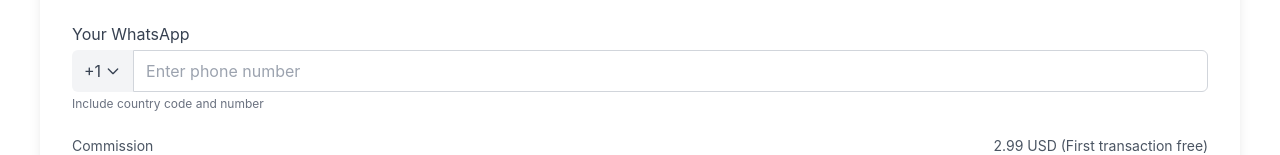
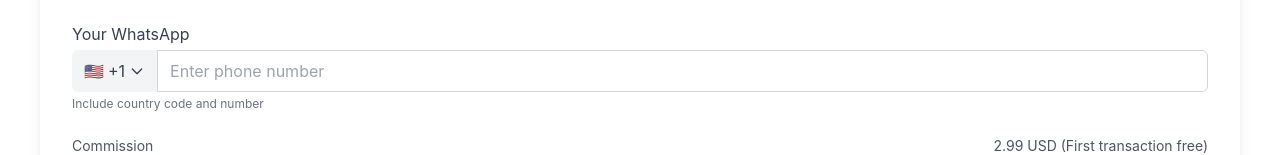
Before and after one commit to rampa-cash/rampa-cash-web, a Next.js app: page /whatsapp-transfer in a window 1280 px wide. Shown: the part 334-489 px from the top of the page. Built offline with nearby package versions, Linux system fonts and the light colour scheme.

Commit message:
Added flags to the country codes

```diff
--- a/pages/whatsapp-transfer.tsx
+++ b/pages/whatsapp-transfer.tsx
@@ -8,46 +8,46 @@
   const [countryCode, setCountryCode] = useState('+1');
   const [showCountryDropdown, setShowCountryDropdown] = useState(false);
 
-  // Common country codes + all European Union countries
+  // Update your country codes array to include flag emojis
   const countryCodes = [
     // Common non-EU codes
-    { code: '+1', country: 'USA/Canada' },
-    { code: '+52', country: 'Mexico' },
+    { code: '+1', country: 'USA/Canada', flag: '🇺🇸' },
+    { code: '+52', country: 'Mexico', flag: '🇲🇽' },
 
     // European Union countries
-    { code: '+43', country: 'Austria' },
-    { code: '+32', country: 'Belgium' },
-    { code: '+359', country: 'Bulgaria' },
-    { code: '+385', country: 'Croatia' },
-    { code: '+357', country: 'Cyprus' },
-    { code: '+420', country: 'Czech Republic' },
-    { code: '+45', country: 'Denmark' },
-    { code: '+372', country: 'Estonia' },
-    { code: '+358', country: 'Finland' },
-    { code: '+33', country: 'France' },
-    { code: '+49', country: 'Germany' },
-    { code: '+30', country: 'Greece' },
-    { code: '+36', country: 'Hungary' },
-    { code: '+353', country: 'Ireland' },
-    { code: '+39', country: 'Italy' },
-    { code: '+371', country: 'Latvia' },
-    { code: '+370', country: 'Lithuania' },
-    { code: '+352', country: 'Luxembourg' },
-    { code: '+356', country: 'Malta' },
-    { code: '+31', country: 'Netherlands' },
-    { code: '+48', country: 'Poland' },
-    { code: '+351', country: 'Portugal' },
-    { code: '+40', country: 'Romania' },
-    { code: '+421', country: 'Slovakia' },
-    { code: '+386', country: 'Slovenia' },
-    { code: '+34', country: 'Spain' },
-    { code: '+46', country: 'Sweden' },
+    { code: '+43', country: 'Austria', flag: '🇦🇹' },
+    { code: '+32', country: 'Belgium', flag: '🇧🇪' },
+    { code: '+359', country: 'Bulgaria', flag: '🇧🇬' },
+    { code: '+385', country: 'Croatia', flag: '🇭🇷' },
+    { code: '+357', country: 'Cyprus', flag: '🇨🇾' },
+    { code: '+420', country: 'Czech Republic', flag: '🇨🇿' },
+    { code: '+45', country: 'Denmark', flag: '🇩🇰' },
+    { code: '+372', country: 'Estonia', flag: '🇪🇪' },
+    { code: '+358', country: 'Finland', flag: '🇫🇮' },
+    { code: '+33', country: 'France', flag: '🇫🇷' },
+    { code: '+49', country: 'Germany', flag: '🇩🇪' },
+    { code: '+30', country: 'Greece', flag: '🇬🇷' },
+    { code: '+36', country: 'Hungary', flag: '🇭🇺' },
+    { code: '+353', country: 'Ireland', flag: '🇮🇪' },
+    { code: '+39', country: 'Italy', flag: '🇮🇹' },
+    { code: '+371', country: 'Latvia', flag: '🇱🇻' },
+    { code: '+370', country: 'Lithuania', flag: '🇱🇹' },
+    { code: '+352', country: 'Luxembourg', flag: '🇱🇺' },
+    { code: '+356', country: 'Malta', flag: '🇲🇹' },
+    { code: '+31', country: 'Netherlands', flag: '🇳🇱' },
+    { code: '+48', country: 'Poland', flag: '🇵🇱' },
+    { code: '+351', country: 'Portugal', flag: '🇵🇹' },
+    { code: '+40', country: 'Romania', flag: '🇷🇴' },
+    { code: '+421', country: 'Slovakia', flag: '🇸🇰' },
+    { code: '+386', country: 'Slovenia', flag: '🇸🇮' },
+    { code: '+34', country: 'Spain', flag: '🇪🇸' },
+    { code: '+46', country: 'Sweden', flag: '🇸🇪' },
 
     // Other popular codes
-    { code: '+44', country: 'UK' },
-    { code: '+57', country: 'Colombia' },
-    { code: '+54', country: 'Argentina' },
-    { code: '+55', country: 'Brazil' },
+    { code: '+44', country: 'UK', flag: '🇬🇧' },
+    { code: '+57', country: 'Colombia', flag: '🇨🇴' },
+    { code: '+54', country: 'Argentina', flag: '🇦🇷' },
+    { code: '+55', country: 'Brazil', flag: '🇧🇷' },
   ];
 
   return (
@@ -121,6 +121,9 @@
                     className="bg-gray-100 px-3 py-2 rounded-l-md flex items-center text-gray-700 cursor-pointer hover:bg-gray-200 transition"
                     onClick={() => setShowCountryDropdown(!showCountryDropdown)}
                   >
+                    <span className="inline-block mr-1">
+                      {countryCodes.find(c => c.code === countryCode)?.flag}
+                    </span>
                     <span className="inline-block">{countryCode}</span>
                     <svg className="w-4 h-4 ml-1" fill="none" stroke="currentColor" viewBox="0 0 24 24">
                       <path strokeLinecap="round" strokeLinejoin="round" strokeWidth="2" d="M19 9l-7 7-7-7"></path>
@@ -136,7 +139,7 @@
                   />
 
                   {showCountryDropdown && (
-                    <div className="absolute top-full left-0 mt-1 bg-white shadow-lg border border-gray-200 rounded-md z-10 max-h-60 overflow-y-auto">
+                    <div className="absolute top-full left-0 mt-1 bg-white shadow-lg border border-gray-200 rounded-md z-10 max-h-60 overflow-y-auto w-64">
                       {countryCodes.map((country) => (
                         <div
                           key={country.code}
@@ -146,6 +149,7 @@
                             setShowCountryDropdown(false);
                           }}
                         >
+                          <span className="inline-block mr-2 text-lg">{country.flag}</span>
                           <span className="font-medium mr-2">{country.code}</span>
                           <span className="text-gray-600">{country.country}</span>
                         </div>
```
